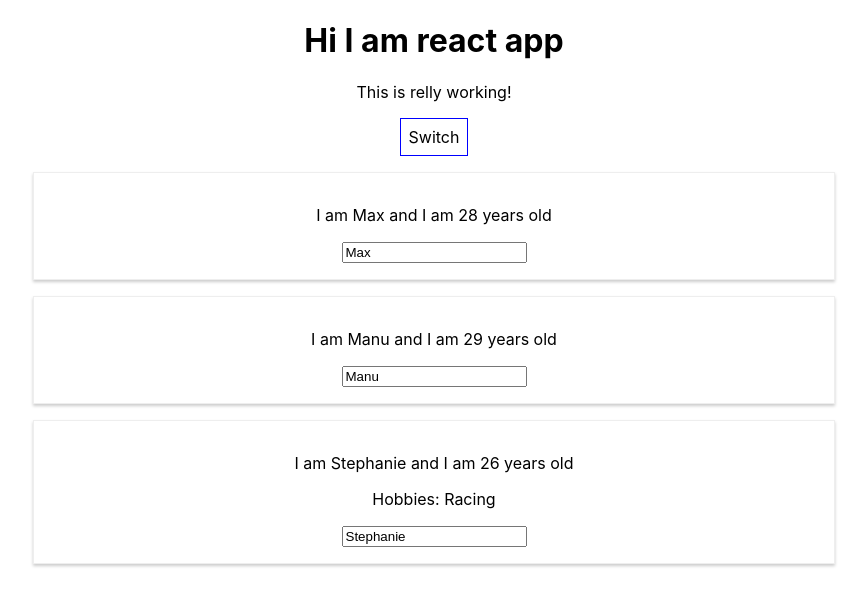
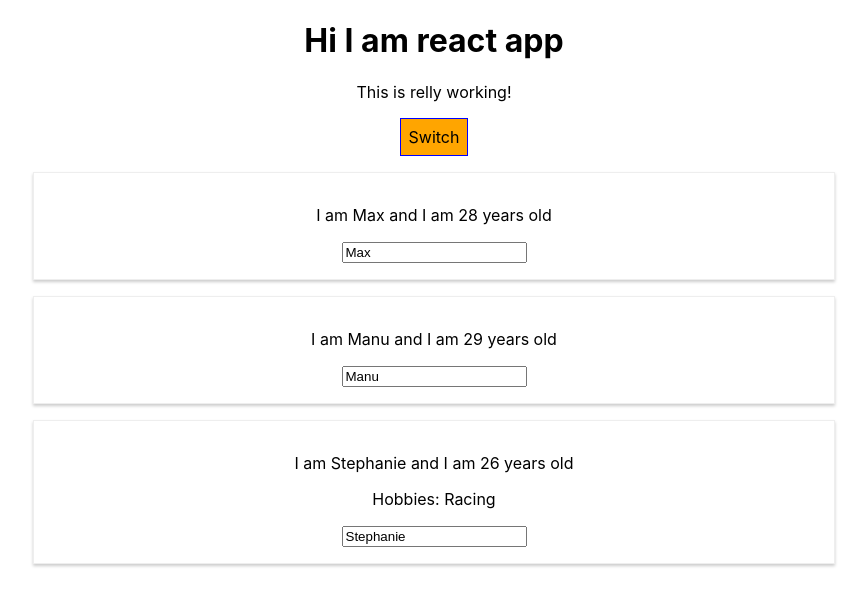
Before and after one commit to sbharill/react-complete-guide, a React (Create React App) app: page / in a window 1280 px wide. Shown: the top 606 px of the page, without its empty margins (206-1073 px from the left). Built offline with nearby package versions, Linux system fonts and the light colour scheme.

Commit message:
from second node

```diff
--- a/src/App.js
+++ b/src/App.js
@@ -35,7 +35,7 @@ class App extends Component{
 
   render(){
     const style = {
-      backgroundColor: "white",
+      backgroundColor: "orange",
       font: "inherit",
       border: "1px solid blue",
       padding: "8px",
```
